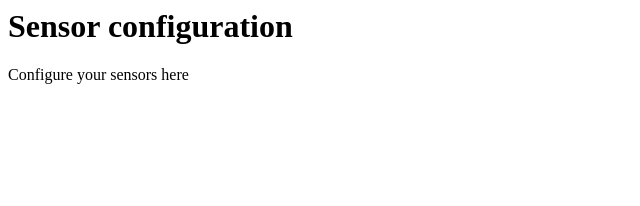
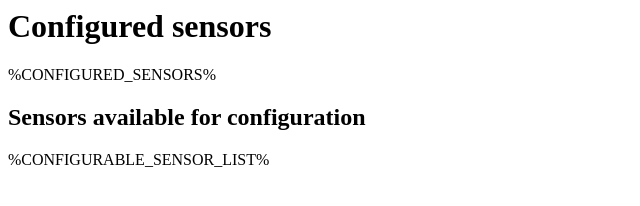
Before and after one commit to legolasbo/OpenAir, a plain HTML site: page data/sensors.html in a window 1280 px wide. Shown: the whole page, without its empty margins (0-640 px from the left). Drawn offline with Linux system fonts and the light colour scheme.

Commit message:
add basic sensor configuration logic

```diff
--- a/data/sensors.html
+++ b/data/sensors.html
@@ -3,7 +3,9 @@
         <title>OpenAir: Sensor configuration</title>
     </head>
     <body>
-        <h1>Sensor configuration</h1>
-        <div>Configure your sensors here</div>
+        <h1>Configured sensors</h1>
+        <div>%CONFIGURED_SENSORS%</div>
+        <h2>Sensors available for configuration</h2>
+        <div>%CONFIGURABLE_SENSOR_LIST%</div>
     </body>
 </html>
```
Also changed, not shown: 20 other files.
